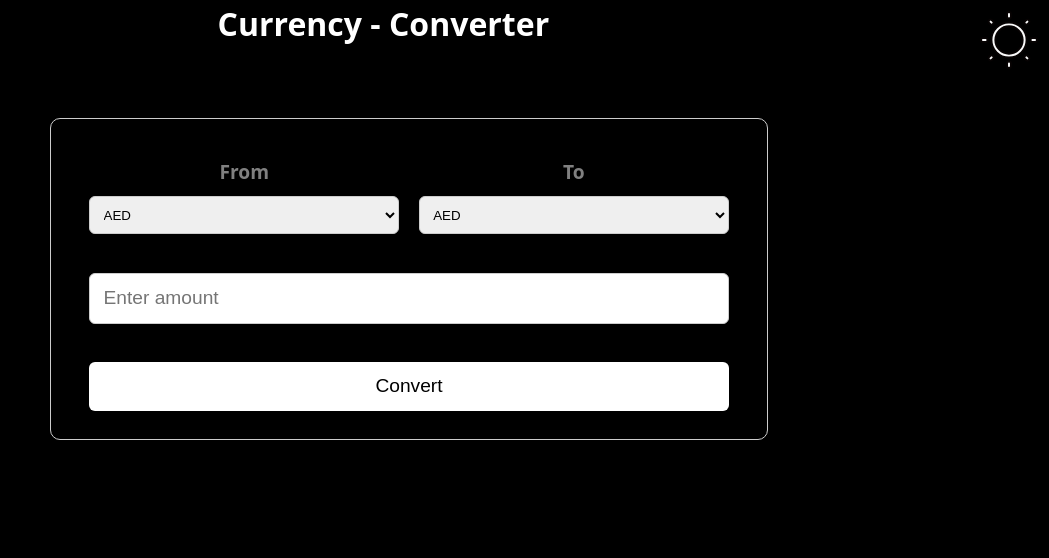
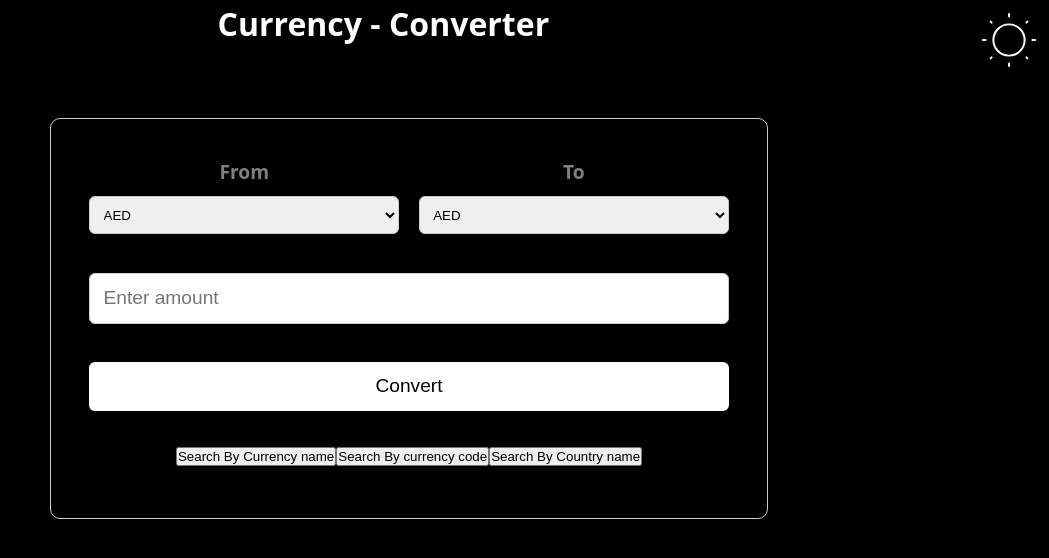
Before and after one commit to harshsays/currency_converter, a React (Vite) app: page /converter in a window 1280 px wide. Shown: the top 558 px of the page, without its empty margins (231-1280 px from the left). Built offline with nearby package versions, Linux system fonts and the light colour scheme.

Commit message:
Your update message

```diff
--- a/src/components/form/form.module.css
+++ b/src/components/form/form.module.css
@@ -6,11 +6,12 @@
 }
 
 .currencyForm {
+  height: 100%;
   display: flex;
   flex-direction: column;
   gap: 2rem;
   width: 50%;
-  padding: 2rem;
+  padding:2rem;
   border: 1px solid #ccc;
   border-radius: 10px;
   /* background-color: var(--black-color); */
--- a/src/pages/currencyConvert/currencyConvert.jsx
+++ b/src/pages/currencyConvert/currencyConvert.jsx
@@ -13,9 +13,9 @@ function CurrencyConvert(){
             <div id={styles.Container}>
                 <Form means={means}></Form>
             </div>
-            {/* <button onClick={()=>chngeMeans("name")}>Search By Currency name</button>
+            <button onClick={()=>chngeMeans("name")}>Search By Currency name</button>
             <button onClick={()=>chngeMeans("code")}>Search By currency code</button>
-            <button onClick={()=>chngeMeans("country")}>Search By Country name</button> */}
+            <button onClick={()=>chngeMeans("country")}>Search By Country name</button>
         </div>
     )
 }
```
